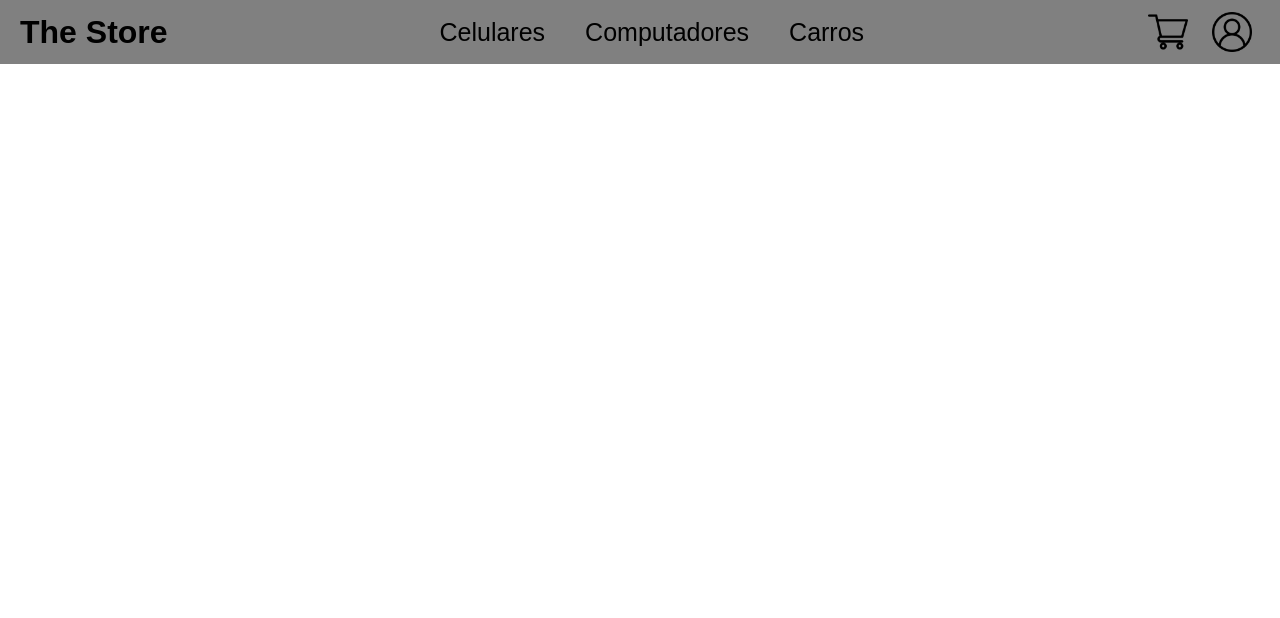
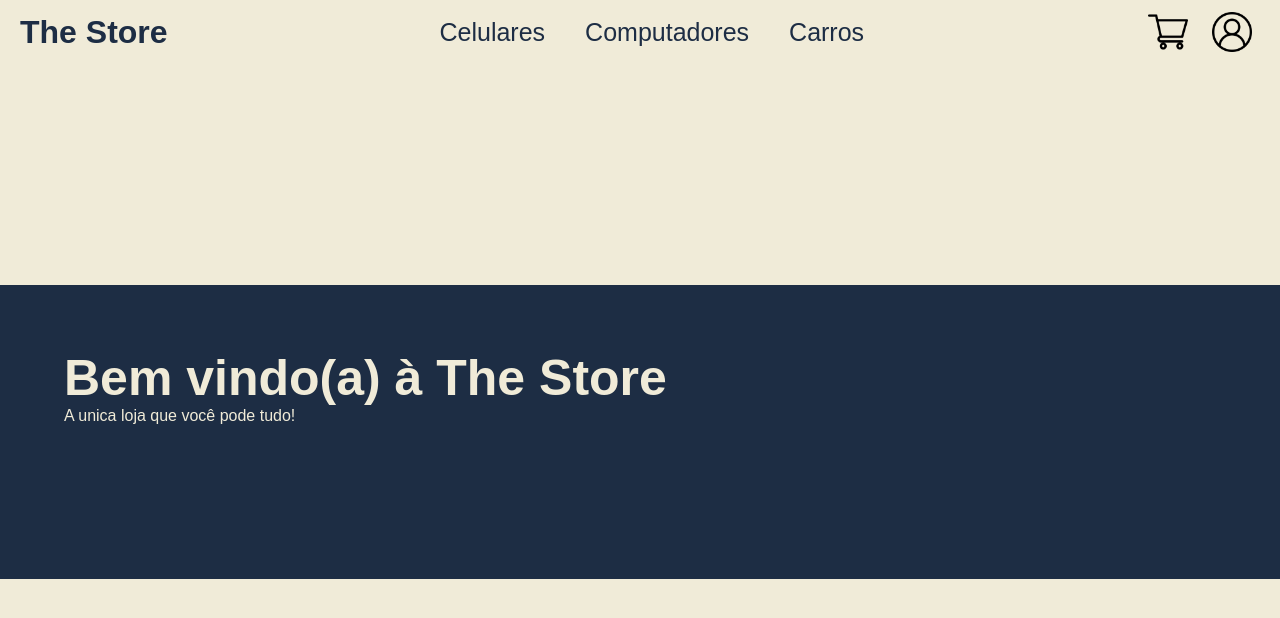
Before and after one commit to Nesesinho/thestore, a plain HTML site: page index.html in a window 1280 px wide. Drawn offline with Linux system fonts and the light colour scheme.

Commit message:
Feito o menu o desing do menu inicial :D

```diff
--- a/index.html
+++ b/index.html
@@ -31,7 +31,10 @@
         </div>
     </header>
     <section>
-
+        <div>
+            <h2>Bem vindo(a) à The Store</h2>
+            <p>A unica loja que você pode tudo!</p>
+        </div>
     </section>
     <script src="./src/js/main.js" type="module"></script>
 </body>
--- a/src/css/style.css
+++ b/src/css/style.css
@@ -1,5 +1,8 @@
 body {
     font-family: Arial, Helvetica, sans-serif;
+
+    background-color: #f0ebd8;
+    color: #1d2d44;
 
     display: flex;
     flex-direction: column;
@@ -13,8 +16,6 @@ header {
     height: 8%;
 
     padding: 0 20px;
-
-    background-color: gray;
 }
 
 header h1 {
@@ -74,3 +75,26 @@ header div {
 header div img {
     padding: 12px;
 }
+
+section {
+    display: flex;
+    justify-content: center;
+    align-items: center;
+
+    width: 100%;
+    height: 92%;
+}
+
+section div {
+    width: 100%;
+    height: 40%;
+
+    padding: 5% 5%;
+
+    background-color: #1d2d44;
+    color: #f0ebd8;
+}
+
+section div h2 {
+    font-size:  50px;
+}
```
